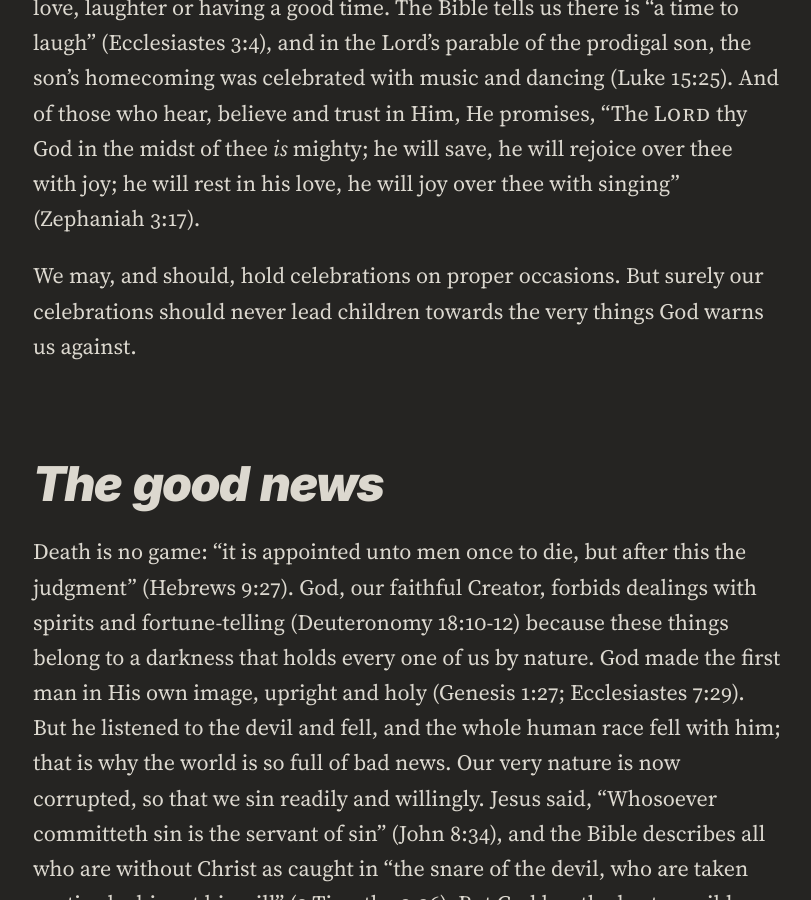
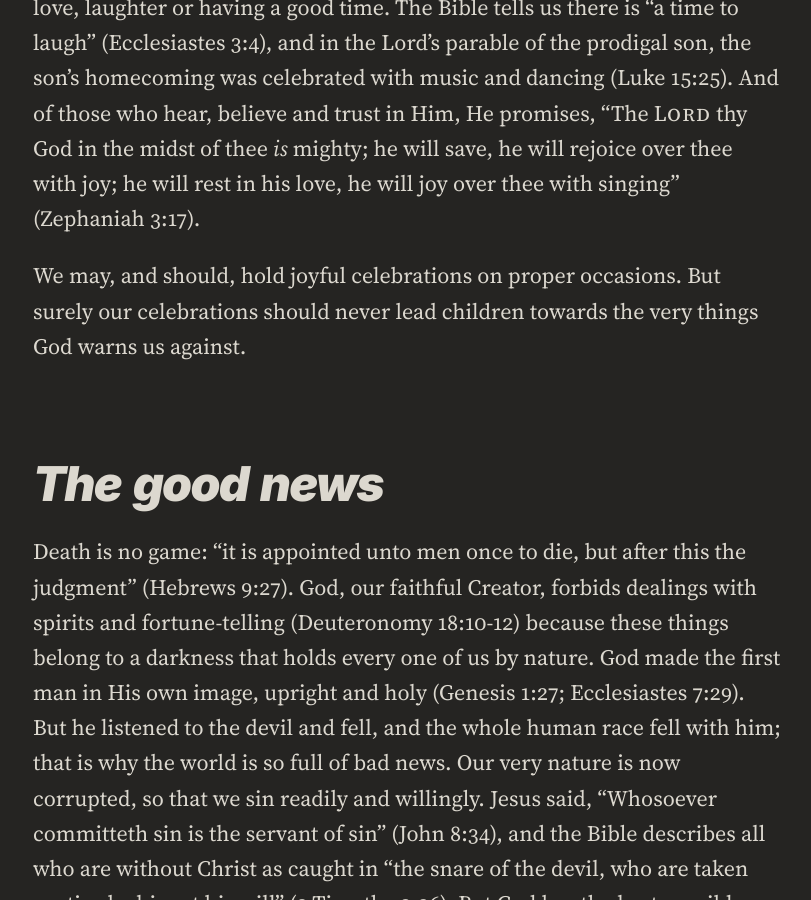
Before and after one commit to ForestWalkUK/truthpeaceandlove, a Jekyll site: the page built from _posts/2026-10-30-afraid-of-the-dark-halloween-light-of-the-world.md, in a window 1280 px wide and 900 px high, scrolled down 4066 px. Shown: the whole window, without its empty margins (15-826 px from the left). Built offline with Jekyll 4.4.1, drawn with Linux system fonts in a browser that asks for light colours; some of the changed text lies outside the part shown.

Commit message:
Minor updates to Halloween post
- Added word 'joyful' to celebrations.
- Adjusted rating of first draft to 4 from 5, as some paragraphs originated with me

```diff
--- a/_posts/2026-10-30-afraid-of-the-dark-halloween-light-of-the-world.md
+++ b/_posts/2026-10-30-afraid-of-the-dark-halloween-light-of-the-world.md
@@ -41,7 +41,7 @@ Some would say that cartoon ghosts and jokey witches simply make fun of evil. Bu
 
 None of this means God is against enjoyment. He is not anti-pleasure. He is the source of everlasting pleasure: “in thy presence *is* fulness of joy; at thy right hand *there are* pleasures for evermore” (Psalm 16:11). Nor is He against love, laughter or having a good time. The Bible tells us there is “a time to laugh” (Ecclesiastes 3:4), and in the Lord’s parable of the prodigal son, the son’s homecoming was celebrated with music and dancing (Luke 15:25). And of those who hear, believe and trust in Him, He promises, “The LORD thy God in the midst of thee *is* mighty; he will save, he will rejoice over thee with joy; he will rest in his love, he will joy over thee with singing” (Zephaniah 3:17).
 
-We may, and should, hold celebrations on proper occasions. But surely our celebrations should never lead children towards the very things God warns us against.
+We may, and should, hold joyful celebrations on proper occasions. But surely our celebrations should never lead children towards the very things God warns us against.
 
 ## The good news
 
```
Also changed, not shown: other parts of _posts/2026-10-30-afraid-of-the-dark-halloween-light-of-the-world.md (+1 -1 lines).
